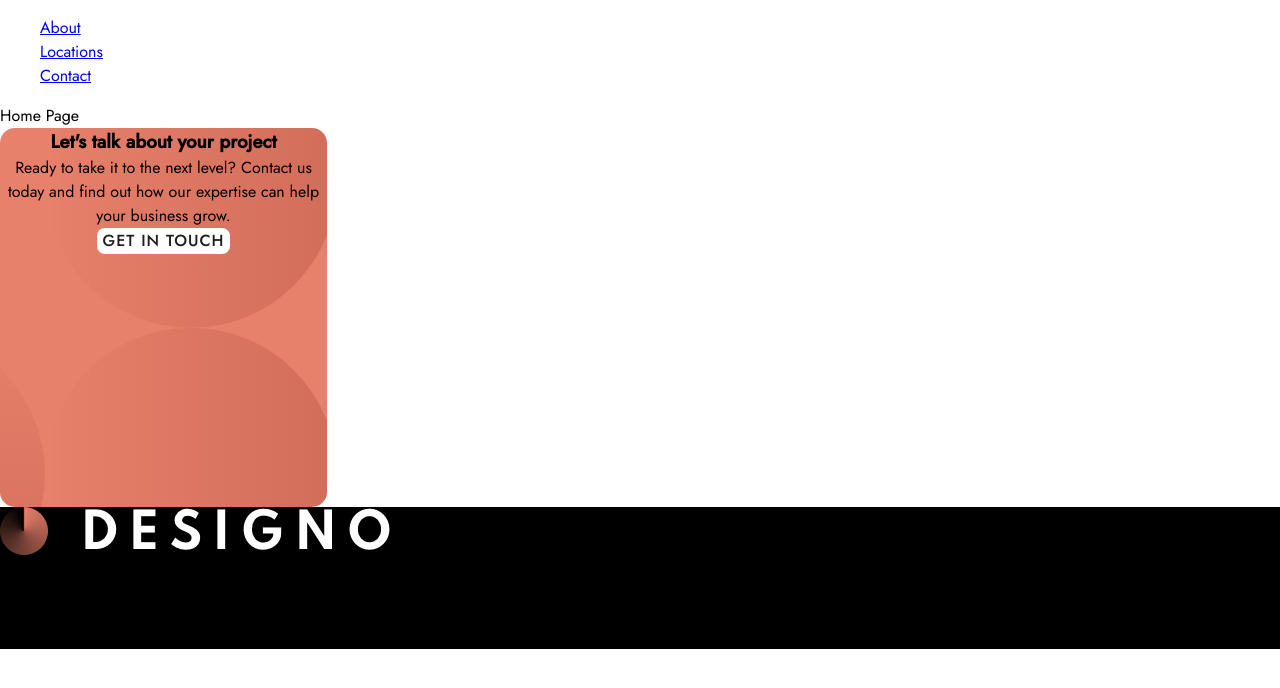
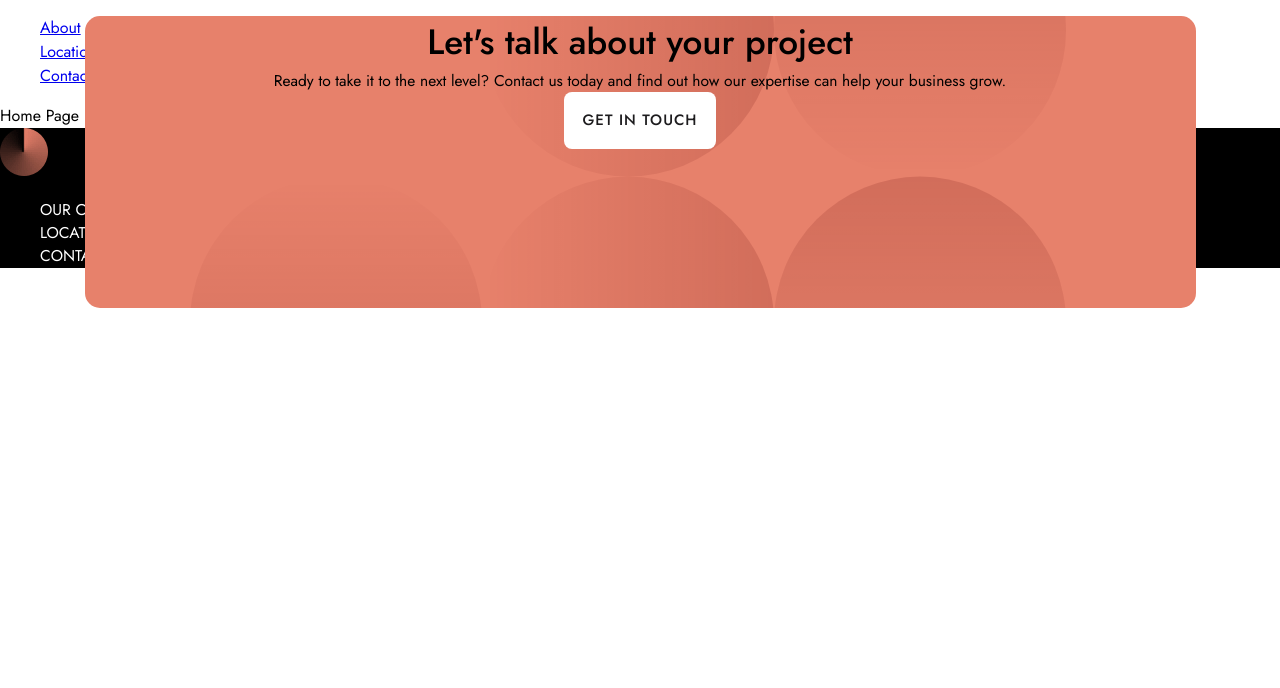
Before and after one commit to MorganBare/Designo-Multi-Page-Website, a React (Create React App) app: page / in a window 1280 px wide. Shown: the top 688 px of the page. Built offline with nearby package versions, Linux system fonts and the light colour scheme.

Commit message:
created theme provider & clamps

```diff
--- a/src/App.js
+++ b/src/App.js
@@ -1,11 +1,16 @@
 import GlobalStyle from './styles/GlobalStyle';
 import Routing from "./Routing/Routing";
+import { ThemeProvider } from 'styled-components'
+
+import { theme } from './styles/theme'
 
 function App() {
   return (
     <>
+    <ThemeProvider theme={theme}>
       <GlobalStyle/>
       <Routing/>
+    </ThemeProvider>
     </>
   );
 }
--- a/src/components/footers/Footer.jsx
+++ b/src/components/footers/Footer.jsx
@@ -9,7 +9,7 @@ export default function Footer() {
 
       <GetInTouchContainer>
         <div>
-          <h3>Let's talk about your project</h3>
+          <h2>Let's talk about your project</h2>
           <p>Ready to take it to the next level? Contact us today and find out how our expertise can help your business grow.</p>
         </div>
         <DarkButton>GET IN TOUCH</DarkButton>
--- a/src/components/footers/Footer.styled.js
+++ b/src/components/footers/Footer.styled.js
@@ -3,7 +3,6 @@ import styled from "styled-components";
 import bgMobile from "../../assets/shared/desktop/bg-pattern-call-to-action.svg"
 
 export const FooterContainer = styled.div`
-
     position: relative;
 
 `;
@@ -13,17 +12,41 @@ export const GetInTouchContainer = styled.div`
     background-repeat: no-repeat;
     background-position-x: 45%;
     background-position-y: 45%;
-    background-color: var(--peach);
+    background-color: ${({theme}) => theme.colors.peach};
     text-align: center;
     height: 379px;
-    width: 327px;
+    width: clamp(327px, 90%, 1111px);
     border-radius: 15px;
+
+    position: absolute;
+    right: 0;
+    left: 0;
+    top: -80%;
+    margin: auto;
+
+    h2 {
+        font-size: ${({theme}) => theme.fontSize.h2};
+        font-weight: ${({theme}) => theme.fontWeight.medium}
+    }
+
+    p {
+        font-size: ${({theme}) => theme.fontSize.body};
+    }
+
+    @media only screen and (min-width: 767px) {
+        height: 350px;
+    }
+
+    @media only screen and (min-width: 1024px) {
+        height: 292px;
+    }
+
 `;
 
 export const ContactInfoContainer = styled.div`
-
+    color: white;
     background-color: black;
-
+    font-size: ${({theme}) => theme.fontSize.body};
 `;
 
 export const ContactNav = styled.nav`
--- a/src/styles/Buttons.styled.js
+++ b/src/styles/Buttons.styled.js
@@ -1,34 +1,38 @@
 import styled from "styled-components";
 
 export const DarkButton = styled.button`
-    color: var(--black);
+    color: ${({theme}) => theme.colors.black};
     text-transform: uppercase;
-    background-color: var(--white);
+    background-color: ${({theme}) => theme.colors.white};
     border: none;
     cursor: pointer;
     border-radius: 8px;
     letter-spacing: 1px;
-    font-weight: var(--medium);
+    font-weight: ${({theme}) => theme.fontWeight.medium};
+    font-size: ${({theme}) => theme.fontSize.button};
+    padding: 17px 18.5px;
 
     &:hover{
-        background-color: var(--light-peach);
-        color: var(--white);
+        background-color: ${({theme}) => theme.colors.lightPeach};
+        color: ${({theme}) => theme.colors.white};
         transition: all .4s ease-in-out;
     }
 `;
 
 export const LightButton = styled.button`
-    color: var(--white);
+    color: ${({theme}) => theme.colors.white};
     text-transform: uppercase;
-    background-color: var(--peach);
+    background-color: ${({theme}) => theme.colors.peach};
     border: none;
     cursor: pointer;
     border-radius: 8px;
     letter-spacing: 1px;
-    font-weight: var(--medium);
+    font-weight: ${({theme}) => theme.fontWeight.medium};
+    font-size: ${({theme}) => theme.fontSize.button};
+    padding: 17px 18.5px;
 
     &:hover{
-        background-color: var(--light-peach);
+        background-color: ${({theme}) => theme.colors.lightPeach};
         transition: all .5s ease-in-out;
     }
 `;
--- /dev/null
+++ b/src/styles/theme.js
@@ -0,0 +1,25 @@
+
+
+export const theme = {
+    colors: {
+        peach: '#E7816B',
+        black: '#1D1C1E',
+        white: '#fff',
+        lightPeach: '#FFAD9B',
+        darkGrey: '#333136',
+        lightGrey: '#F1F3F5',
+    },
+
+    fontWeight: {
+        regular: 400,
+        medium: 500,
+    },
+
+    fontSize: {
+        h1: 'clamp(2rem, 1.8rem + 1vw, 3rem)',
+        h2: 'clamp(1.75rem, 1.6rem + 0.75vw, 2.5rem)',
+        h3: '20px',
+        body: 'clamp(0.9375rem, 0.925rem + 0.0625vw, 1rem)',
+        button: '15px'
+    }
+}
```
